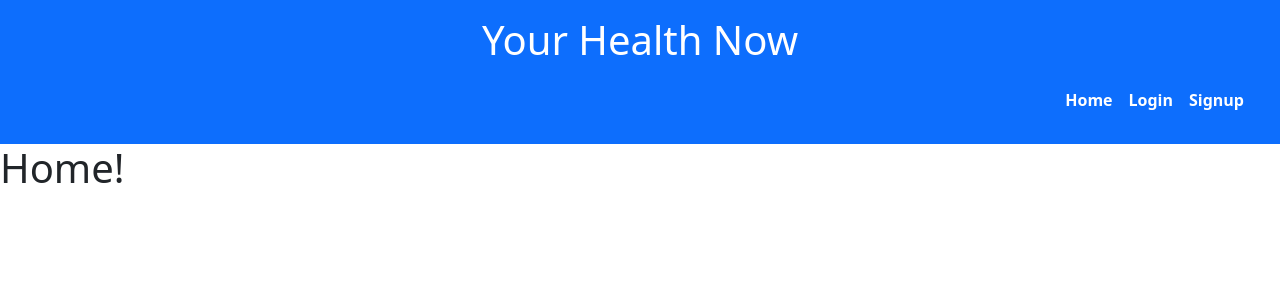
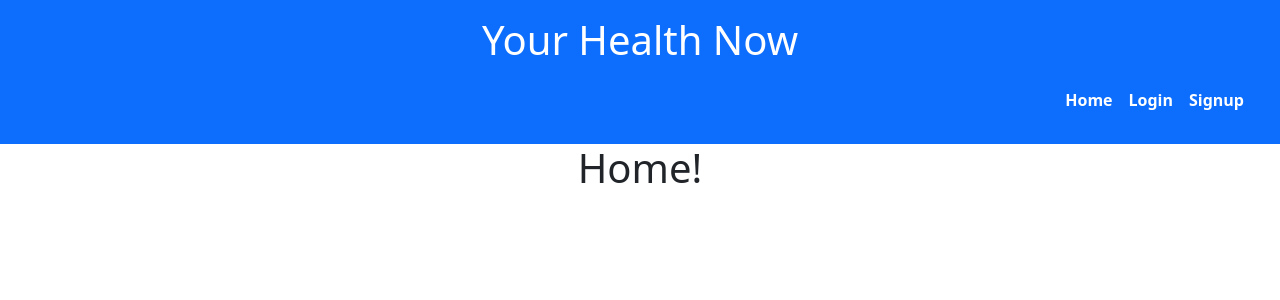
Before and after one commit to BenD2525/Your-Health-Now, a Django app: page / in a window 1280 px wide. Shown: the top 300 px of the page. Run offline with Django 3.2, Linux system fonts and the light colour scheme; some libraries are stand-ins or nearby versions.

Commit message:
Fix My Health view and add bootstrap to base to center block content

```diff
--- a/HealthHub/templates/base.html
+++ b/HealthHub/templates/base.html
@@ -34,14 +34,19 @@
                         </button>
                         <div class="collapse navbar-collapse" id="n_bar">
                             <ul class="nav navbar-nav ms-auto">
-                                <li class="nav-item"><a class="nav-link text-white" href="{% url 'HealthHub:home' %}"><strong>Home</strong></a></li>
+                                <li class="nav-item"><a class="nav-link text-white"
+                                        href="{% url 'HealthHub:home' %}"><strong>Home</strong></a></li>
                                 {% if user.is_authenticated %}
-                                <li class="nav-item"><a class="nav-link text-white" href="{% url 'HealthHub:MyHealth' %}"><strong>My Health</strong></a></li>
-                                <li class="nav-item"><a class="nav-link text-white" href="{% url 'account_logout' %}"><strong>Logout</strong></a></li>
+                                <li class="nav-item"><a class="nav-link text-white"
+                                        href="{% url 'HealthHub:MyHealth' %}"><strong>My Health</strong></a></li>
+                                <li class="nav-item"><a class="nav-link text-white"
+                                        href="{% url 'account_logout' %}"><strong>Logout</strong></a></li>
                                 {% else %}
-                                <li class="nav-item"><a class="nav-link text-white" href="{% url 'account_login' %}"><strong>Login</strong></a></li>
+                                <li class="nav-item"><a class="nav-link text-white"
+                                        href="{% url 'account_login' %}"><strong>Login</strong></a></li>
                                 {% endif %}
-                                <li class="nav-item"><a class="nav-link text-white" href="{% url 'account_signup' %}"><strong>Signup</strong></a></li>
+                                <li class="nav-item"><a class="nav-link text-white"
+                                        href="{% url 'account_signup' %}"><strong>Signup</strong></a></li>
                             </ul>
                         </div>
                     </div>
@@ -50,10 +55,16 @@
         </div>
     </div>
 
+    <div class="container-fluid text-center">
+        <div class="row justify-content-center">
+            <div class="col-sm-8">
+                {% block content %}
 
-    {% block content %}
+                {% endblock content %}
 
-    {% endblock content %}
+            </div>
+        </div>
+    </div>
     <script src="https://cdn.jsdelivr.net/npm/@popperjs/core@2.10.2/dist/umd/popper.min.js"
         integrity="sha384-7+zCNj/IqJ95wo16oMtfsKbZ9ccEh31eOz1HGyDuCQ6wgnyJNSYdrPa03rtR1zdB" crossorigin="anonymous">
     </script>
--- a/HealthHub/views.py
+++ b/HealthHub/views.py
@@ -9,7 +9,7 @@ def home(request):
 
 
 def my_health(request):
-    return render(request, 'HealthHub/templates/MyHealth.html')
+    return render(request, 'MyHealth.html')
 
 
 def signup(request):
```
